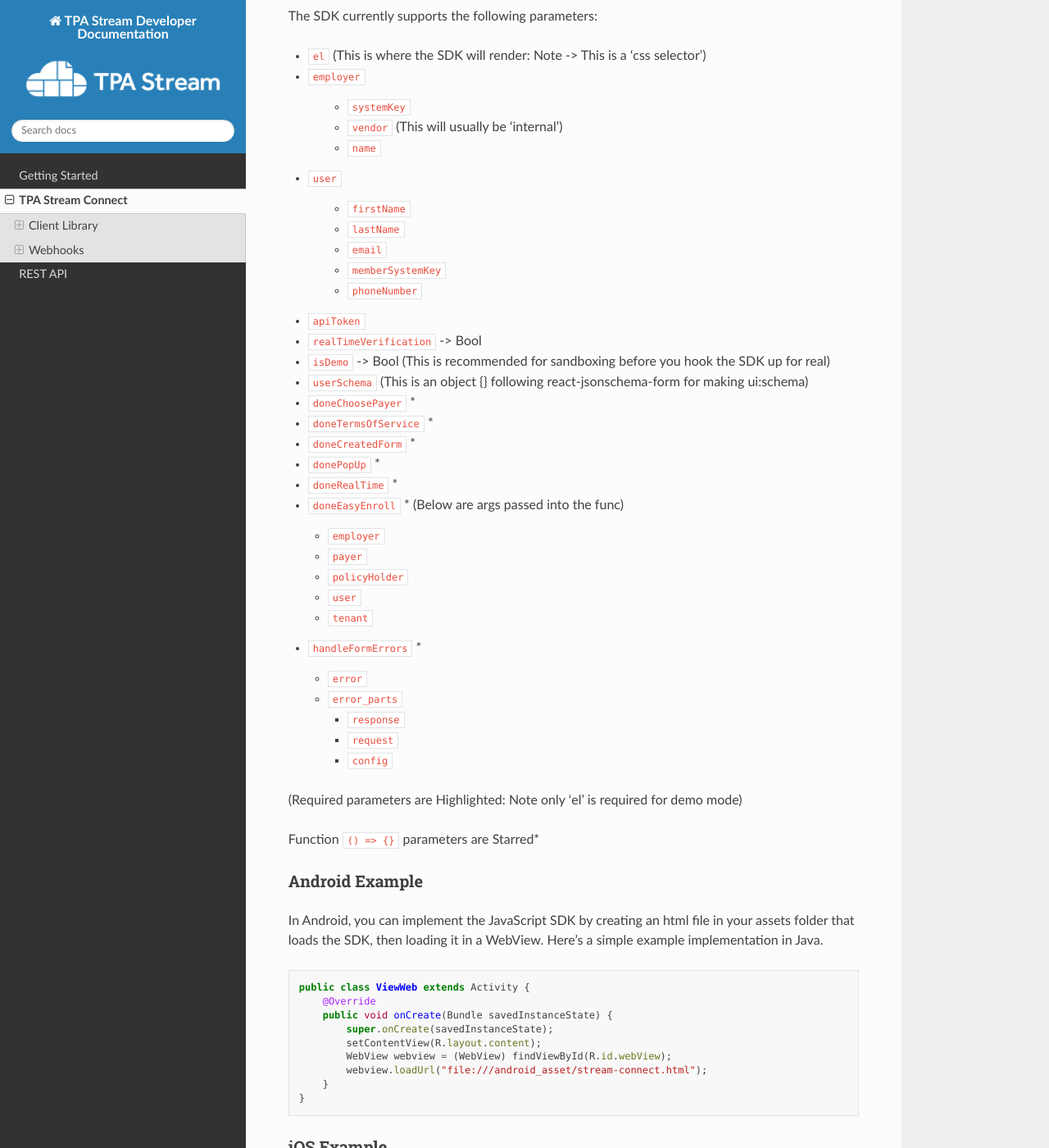
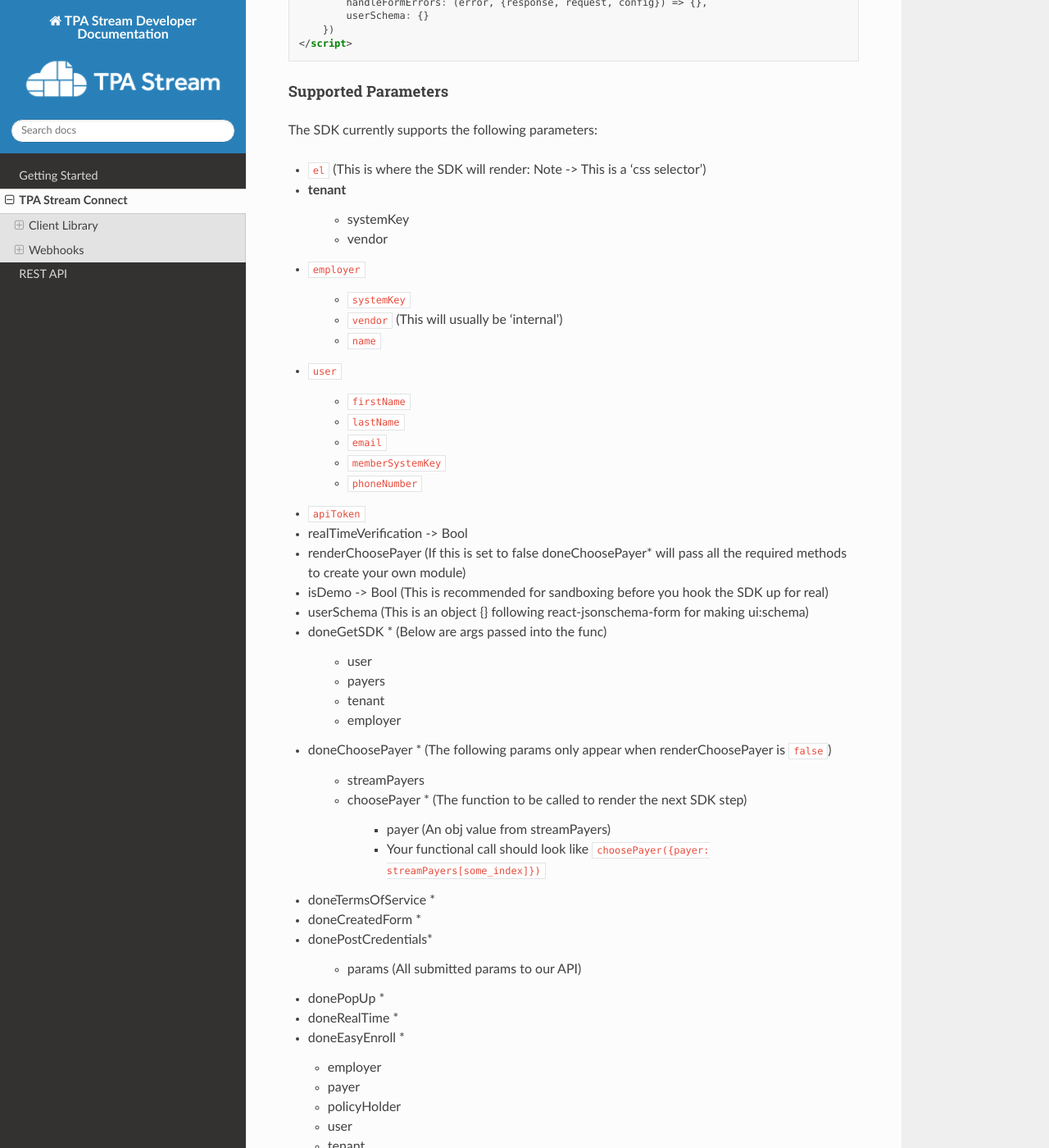
Before and after one commit to TPAStream/developer-docs, a Sphinx documentation site: the page built from source/connect.rst, in a window 1280 px wide and 1400 px high, scrolled down 1461 px. Shown: the whole window at 82% size. Built offline with Sphinx 7.4.7 and the Read the Docs theme 2.0.0, drawn with Linux system fonts in a browser that asks for light colours; some of the changed text lies outside the part shown.

Commit message:
Update docs.

```diff
--- a/source/connect.rst
+++ b/source/connect.rst
@@ -71,10 +75,14 @@
                 dateOfBirth: '11-11-1121'
             },
             apiToken: 'Some Provided Key → 21poi34kjqf21j1poi1d2po', // We'll provide this.
+            isDemo: false,
             realTimeVerification: true,
-            doneChoosePayer: () => {},
+            renderChoosePayer: true,
+            doneGetSDK: ({ user, payers, tenant, employer }) => {},
+            doneChoosePayer: ({ choosePayer, streamPayers }) => {},
             doneTermsOfService: () => {},
             doneCreatedForm: () => {},
+            donePostCredentials: ({ params }) => {},
             doneRealTime: () => {},
             donePopUp: () => {},
             doneEasyEnroll: ({ employer, payer, tenant, policyHolder, user }) => {},
@@ -91,6 +99,9 @@
 The SDK currently supports the following parameters:
 
 * :code:`el` (This is where the SDK will render: Note -> This is a ‘css selector’)
+* tenant
+    * systemKey
+    * vendor
 * :code:`employer`
 
     * :code:`systemKey`
@@ -104,33 +115,49 @@
     * :code:`memberSystemKey`
     * :code:`phoneNumber`
 * :code:`apiToken`
-* :code:`realTimeVerification` -> Bool
-* :code:`isDemo` -> Bool (This is recommended for sandboxing before you hook the SDK up for real)
-* :code:`userSchema` (This is an object {} following react-jsonschema-form for making ui:schema)
-* :code:`doneChoosePayer` *
-* :code:`doneTermsOfService` *
-* :code:`doneCreatedForm` *
-* :code:`donePopUp` *
-* :code:`doneRealTime` *
-* :code:`doneEasyEnroll` * (Below are args passed into the func)
+* realTimeVerification -> Bool
+* renderChoosePayer (If this is set to false doneChoosePayer* will pass all the required methods to create your own module)
+* isDemo -> Bool (This is recommended for sandboxing before you hook the SDK up for real)
+* userSchema (This is an object {} following react-jsonschema-form for making ui:schema)
+* doneGetSDK * (Below are args passed into the func)
 
-  * :code:`employer`
-  * :code:`payer`
-  * :code:`policyHolder`
-  * :code:`user`
-  * :code:`tenant`
-* :code:`handleFormErrors` *
+    * user
+    * payers
+    * tenant
+    * employer
+* doneChoosePayer * (The following params only appear when renderChoosePayer is :code:`false`)
 
-  * :code:`error`
-  * :code:`error_parts`
+    * streamPayers
+    * choosePayer * (The function to be called to render the next SDK step)
 
-    * :code:`response`
-    * :code:`request`
-    * :code:`config`
+        * payer (An obj value from streamPayers)
+        * Your functional call should look like :code:`choosePayer({payer: streamPayers[some_index]})`
+* doneTermsOfService *
+* doneCreatedForm *
+* donePostCredentials*
+
+    * params (All submitted params to our API)
+* donePopUp *
+* doneRealTime *
+* doneEasyEnroll *
+
+  * employer
+  * payer
+  * policyHolder
+  * user
+  * tenant
+* handleFormErrors *
+
+  * error
+  * error_parts
+
+    * response
+    * request
+    * config
 
 (Required parameters are Highlighted: Note only ‘el’ is required for demo mode)
 
-Function :code:`() => {}` parameters are Starred*
+Function (() => {}) parameters are Starred*
 
 
 ***************
```
Also changed, not shown: other parts of source/connect.rst (+9 -5 lines).
